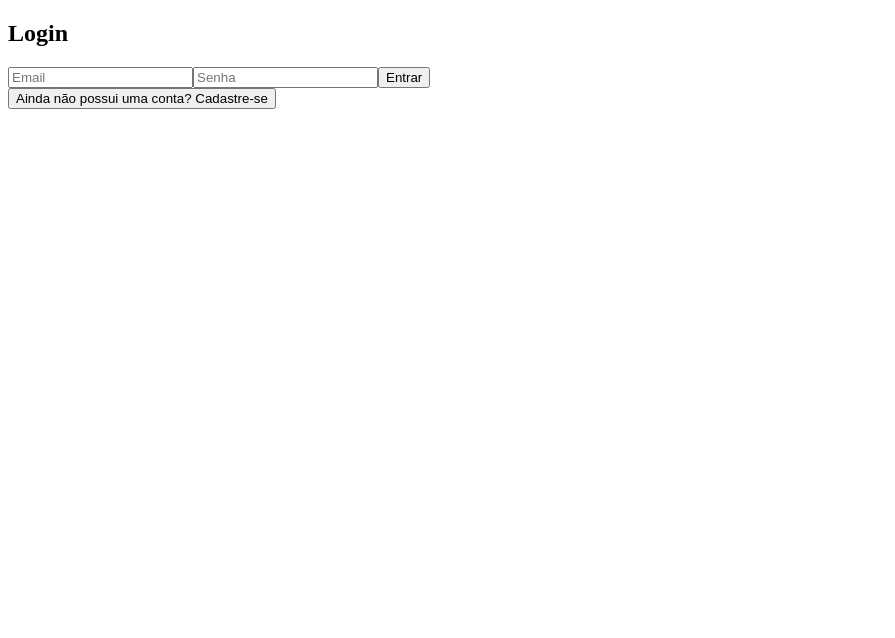
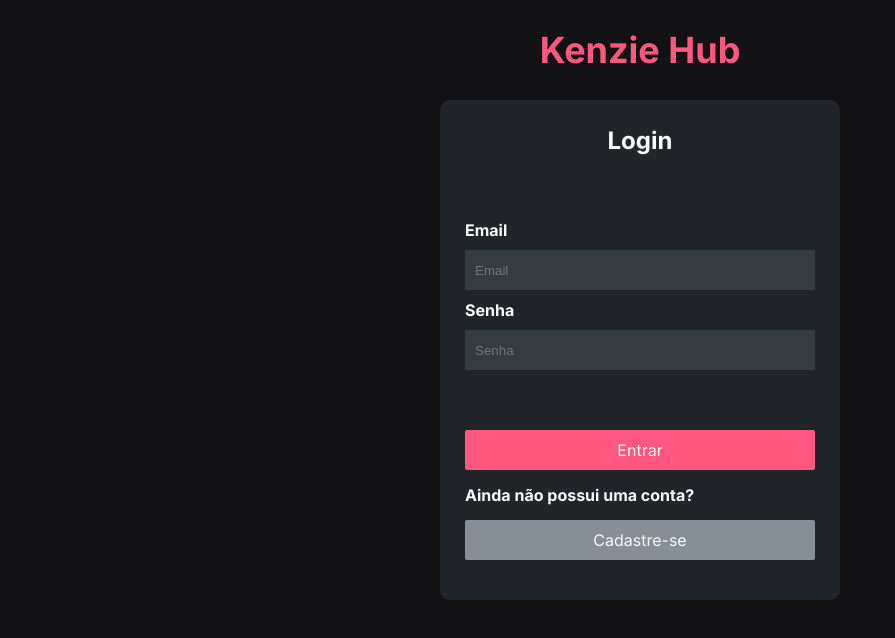
Before and after one commit to juliofl82/Kenzie-Hub, a React (Vite) app: page /login in a window 1280 px wide. Shown: the top 638 px of the page, without its empty margins (0-895 px from the left). Built offline with nearby package versions, Linux system fonts and the light colour scheme.

Commit message:
update scss

```diff
--- a/index.html
+++ b/index.html
@@ -4,7 +4,8 @@
     <meta charset="UTF-8" />
     <link rel="icon" type="image/svg+xml" href="/vite.svg" />
     <meta name="viewport" content="width=device-width, initial-scale=1.0" />
-    <title>Vite + React</title>
+    <link href="https://fonts.googleapis.com/css2?family=Inter:wght@100..900&display=swap" rel="stylesheet">
+    <title>Kenzie-Hub</title>
   </head>
   <body>
     <div id="root"></div>
--- a/package.json
+++ b/package.json
@@ -15,7 +15,7 @@
     "react-dom": "^18.2.0",
     "react-hook-form": "^7.51.4",
     "react-router-dom": "^6.23.1",
-    "sass": "^1.77.1",
+    "sass": "^1.77.2",
     "zustand": "^4.5.2"
   },
   "devDependencies": {
--- a/src/App.jsx
+++ b/src/App.jsx
@@ -4,6 +4,7 @@ import useStore from './store/TechStore';
 import SignAuthForm from './components/Login/SignAuthForm.jsx';
 import RegisterForm from './components/UserRegister/RegisterForm.jsx';
 import ProfilePage from './components/Profile/ProfilePage.jsx';
+import "./styles/index.scss";
 
 function App() {
   const { user } = useStore();
--- a/src/components/Login/SignAuthForm.jsx
+++ b/src/components/Login/SignAuthForm.jsx
@@ -2,6 +2,7 @@ import { useState } from 'react';
 import { useNavigate } from 'react-router-dom';  // Importar useNavigate
 import useStore from '../../store/TechStore'; // Certifique-se de que o caminho está correto
 import axios from 'axios';
+import styles from "./styles.module.scss";
 
 function SignAuthForm() {
   const [email, setEmail] = useState('');
@@ -24,17 +25,36 @@ function SignAuthForm() {
   };
 
   return (
-    <div className="auth-form">
-      <h2>Login</h2>
-      <form onSubmit={handleSubmit}>
-        <input type="email" value={email} onChange={(e) => setEmail(e.target.value)} placeholder="Email" required />
-        <input type="password" value={password} onChange={(e) => setPassword(e.target.value)} placeholder="Senha" required />
-        <button type="submit">Entrar</button>
-      </form>
-      <button onClick={() => window.location.href = '/register'}>
-        Ainda não possui uma conta? Cadastre-se
-      </button>
+
+
+    <div className={styles.authFormGrid}>
+      <div className={styles.authFormHeader}>
+        <h1>Kenzie Hub</h1>
+      </div>
+      <div className='acessGrid'>
+        <div className={styles.authFormTitle}>
+          <h2>Login</h2>
+        </div>
+        <div >
+          <div>
+          </div>
+          <form className={styles.authFormInput} onSubmit={handleSubmit}>
+            <label htmlFor="emailLogin">Email</label>
+            <input id='emailLogin' type="email" value={email} onChange={(e) => setEmail(e.target.value)} placeholder="Email" required />
+            <label htmlFor="passwordLogin">Senha</label>
+            <input id='passwordLogin' type="password" value={password} onChange={(e) => setPassword(e.target.value)} placeholder="Senha" required />
+            <div className={styles.buttonGrid}>
+              <button className='buttonPrimay' type="submit">Entrar</button>
+            <span>Ainda não possui uma conta?</span>
+            <button className='buttonDisabled' onClick={() => window.location.href = '/register'}>
+             Cadastre-se </button>
+            </div>
+          </form>
+        </div>
+      </div>
+
     </div>
+
   );
 }
 
--- /dev/null
+++ b/src/components/Login/styles.module.scss
@@ -0,0 +1,48 @@
+@import "../../styles/index.scss";
+
+
+
+.authFormHeader {
+    display: flex;
+    height: 100px;
+    align-items: center;
+    justify-content: center;
+    @include typo-title1;
+    color: var(--color-primary);
+}
+
+.authFormTitle {
+    display: flex;
+    flex-direction: column;
+    height: 80px;
+    border-radius: 10px;
+    align-items: center;
+    justify-content: center;
+}
+
+.authFormInput{
+    display: flex;
+    height: 420px;
+    width: 21.875rem;
+    flex-direction: column;
+    justify-content: center;
+    gap: 10px;
+    @include typo-title2;
+
+    input{
+        display: flex;
+        height: 40px;
+        border-radius: 2px;
+        background-color: var(--color-grey-2);
+        padding-left: 10px;
+        color: white;
+    }
+}
+
+.buttonGrid{
+    display: flex;
+    flex-direction: column;
+    justify-content: flex-end;
+    margin-top: 50px;
+    gap: 15px;
+}
--- /dev/null
+++ b/src/styles/buttons.scss
@@ -0,0 +1,35 @@
+
+.buttonPrimay{
+    display: flex;
+    background-color: var(--color-primary);
+    align-items: center;
+    justify-content: center;
+    height: 40px;
+    border-radius: 2px;
+    color: var(--color-grey-0);
+    @include typo-paragraph;
+
+}
+
+@mixin buttonPrimayHover {
+
+}
+
+@mixin buttonPrimayNegative {
+
+}
+
+.buttonDisabled {
+    display: flex;
+    background-color: var(--color-grey-1);
+    align-items: center;
+    justify-content: center;
+    height: 40px;
+    border-radius: 2px;
+    color: var(--color-grey-0);
+    @include typo-paragraph;
+}
+
+@mixin buttonDisabledHover {
+
+}
--- /dev/null
+++ b/src/styles/globalStyles.scss
@@ -0,0 +1,24 @@
+:root {
+
+    --font-primary:"inter", sans-serif;
+
+    --color-primary: #ff577f;
+    --color-primary-focus:  #ff427f;
+    --color-primary-negative:  #59323f;
+    --color-grey-4:  #121214;
+    --color-grey-3:  #212529;
+    --color-grey-2:  #343b41;
+    --color-grey-1:   #868e96;
+    --color-grey-0: #f8f9fa;
+    --color-sucess: #3fe864;
+    --color-negative: #e83f5b;
+}
+
+body{
+    display: flex;
+    background-color: var(--color-grey-4);
+    color: var(--color-grey-0);
+    align-items: center;
+    justify-content: center;
+    font-family: var(--font-primary);
+}
--- /dev/null
+++ b/src/styles/grid.scss
@@ -0,0 +1,10 @@
+.acessGrid{
+    display: flex;
+    flex-direction: column;
+    max-width: 400px;
+    width: 25rem;
+    height: 500px;
+    background-color: var(--color-grey-3);
+    align-items: center;
+    border-radius: 10px;
+}
--- /dev/null
+++ b/src/styles/index.scss
@@ -0,0 +1,5 @@
+@import "./reset.scss";
+@import "./globalStyles.scss";
+@import "./typography.scss";
+@import "./grid.scss";
+@import "./buttons.scss";
--- /dev/null
+++ b/src/styles/reset.scss
@@ -0,0 +1,27 @@
+* {
+    margin: 0;
+    padding: 0;
+    box-sizing: border-box;
+}
+
+ul,
+ol {
+    list-style: none;
+}
+
+a {
+    text-decoration: none;
+}
+
+img{
+    max-width: 100%;
+}
+
+input {
+    border: none;
+}
+
+button {
+    border: none;
+    cursor: pointer;
+}
--- /dev/null
+++ b/src/styles/typography.scss
@@ -0,0 +1,29 @@
+$font-primary: 'Inter', sans-serif;
+
+@mixin typo-title1 {
+    font-family: $font-primary;
+    font-size: 18px;
+    font-weight: bold;
+}
+
+@mixin typo-title2 {
+    font-family: $font-primary;
+    font-size: 16px;
+    font-weight: bold;
+}
+
+@mixin typo-headline {
+    font-family: $font-primary;
+    font-size: 12px;
+}
+
+@mixin typo-headline-bold {
+    font-family: $font-primary;
+    font-size: 12px;
+    font-weight: bold;
+}
+
+@mixin typo-paragraph {
+    font-family: $font-primary;
+    font-size: 16px;
+}
```
Also changed, not shown: src/components/styles/main.scss (deleted), 1 other file (tests, documents, lock files or other folders).
